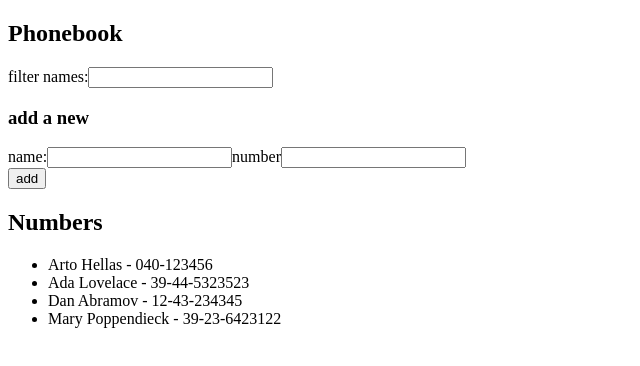
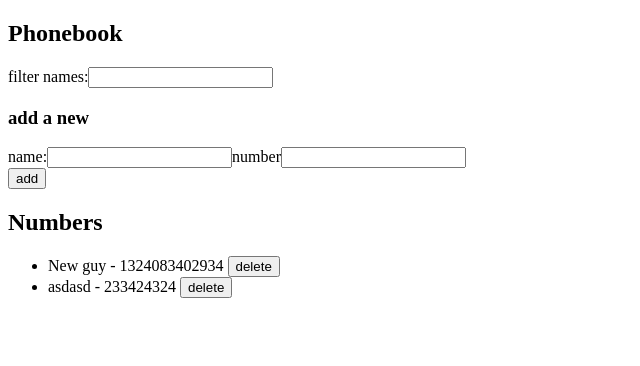
Before and after one commit to kgni/Full-stack-open-2022, a React (Create React App) app in the folder part2/phonebook/: page / in a window 1280 px wide. Shown: the top 366 px of the page, without its empty margins (0-640 px from the left). Built offline with nearby package versions, Linux system fonts and the light colour scheme; data requests are answered from the project's data file.

Commit message:
add exercises 2.15-2.18

```diff
--- a/part2/phonebook/db.json
+++ b/part2/phonebook/db.json
@@ -1,24 +1,14 @@
 {
   "persons": [
     {
-			"name": "Arto Hellas",
-			"number": "040-123456",
-			"id": 1
+      "name": "New guy",
+      "number": 1324083402934,
+      "id": 9
     },
     {
-			"name": "Ada Lovelace",
-			"number": "39-44-5323523",
-			"id": 2
-		},
-		{
-			"name": "Dan Abramov",
-			"number": "12-43-234345",
-			"id": 3
-		},
-		{
-			"name": "Mary Poppendieck",
-			"number": "39-23-6423122",
-			"id": 4
+      "name": "asdasd",
+      "number": 233424324,
+      "id": 10
     }
   ]
 }
--- a/part2/phonebook/src/App.js
+++ b/part2/phonebook/src/App.js
@@ -1,8 +1,9 @@
 import { useEffect, useState } from 'react';
-import axios from 'axios';
+// import axios from 'axios';
 import AddPersonForm from './components/AddPersonForm';
 import Numbers from './components/Numbers';
 import Filter from './components/Filter';
+import personService from './services/persons';
 
 const App = () => {
 	const [persons, setPersons] = useState([]);
@@ -12,13 +13,14 @@ const App = () => {
 
 	// fetching data from our json-server and setting our person state with the data
 	useEffect(() => {
-		async function getPersons() {
-			const response = await axios.get('http://localhost:3001/persons');
-			const data = await response.data;
-			setPersons(data);
-			console.log(data);
-		}
-		getPersons();
+		personService.getAll().then((response) => setPersons(response.data));
+		// async function getPersons() {
+		// 	const response = await axios.get('http://localhost:3001/persons');
+		// 	const data = await response.data;
+		// 	setPersons(data);
+		// 	console.log(data);
+		// }
+		// getPersons();
 	}, []);
 
 	// creating filtering condition. If filterName is empty, then the value is falsy which means we use the entire array of persons.
@@ -54,7 +56,7 @@ const App = () => {
 			<h2>Numbers</h2>
 			<ul>
 				{personsToShow.map((person) => (
-					<Numbers key={person.id} person={person} />
+					<Numbers setPersons={setPersons} key={person.id} person={person} />
 				))}
 			</ul>
 		</div>
--- a/part2/phonebook/src/components/AddPersonForm.js
+++ b/part2/phonebook/src/components/AddPersonForm.js
@@ -1,6 +1,6 @@
 import React from 'react';
 import Input from './Input';
-
+import personService from '../services/persons';
 const AddPersonForm = ({
 	persons,
 	setPersons,
@@ -34,9 +34,25 @@ const AddPersonForm = ({
 		const numbers = persons.map((person) => person.number);
 
 		// check if name is already in the list. If it is we alert and return to stop execution of the function
-		if (names.includes(newName.toLowerCase())) {
-			alert(`${newName} is already added to the phonebook`);
-			return;
+		if (names.includes(newName.toLowerCase()) && !numbers.includes(number)) {
+			if (
+				window.confirm(
+					`${newName} is already added to the phonebook, replace the old number with a new one?`
+				)
+			) {
+				let updatedPerson = persons.find((person) => person.name === newName);
+				updatedPerson.number = number;
+
+				personService.update(updatedPerson.id, updatedPerson);
+				setPersons((prevPersons) =>
+					prevPersons.map((person) =>
+						person.id !== updatedPerson.id ? person : updatedPerson
+					)
+				);
+				setNewName('');
+				setNewNumber('');
+				return;
+			}
 		}
 
 		if (numbers.includes(number)) {
@@ -47,12 +63,13 @@ const AddPersonForm = ({
 		const personObject = {
 			name: newName,
 			number: number,
-			id: persons.length + 1,
 		};
 
-		setPersons((prevPersons) => {
-			return [...prevPersons, personObject];
-		});
+		personService.create(personObject).then((response) =>
+			setPersons((prevPersons) => {
+				return [...prevPersons, response.data];
+			})
+		);
 
 		console.log(`${newName} - ${number} was added to the phonebook`);
 
--- a/part2/phonebook/src/components/Numbers.js
+++ b/part2/phonebook/src/components/Numbers.js
@@ -1,9 +1,20 @@
 import React from 'react';
+import personService from '../services/persons';
 
-const Numbers = ({ person }) => {
+const Numbers = ({ setPersons, person }) => {
+	const deleteHandler = () => {
+		window.confirm(`Delete ${person.name} ?`);
+
+		personService.deletePerson(person.id);
+
+		setPersons((prevPersons) =>
+			prevPersons.filter((prevPerson) => prevPerson.id !== person.id)
+		);
+	};
 	return (
 		<li>
-			{person.name} - {person.number}
+			{person.name} - {person.number}{' '}
+			<button onClick={deleteHandler}>delete</button>
 		</li>
 	);
 };
--- /dev/null
+++ b/part2/phonebook/src/services/persons.js
@@ -0,0 +1,27 @@
+import axios from 'axios';
+const baseUrl = 'http://localhost:3001/persons';
+
+const getAll = () => {
+	return axios.get(baseUrl);
+};
+
+const create = (newObject) => {
+	return axios.post(baseUrl, newObject);
+};
+
+const update = (id, newObject) => {
+	return axios.put(`${baseUrl}/${id}`, newObject);
+};
+
+const deletePerson = (id) => {
+	return axios.delete(`${baseUrl}/${id}`);
+};
+
+const personService = {
+	getAll,
+	create,
+	update,
+	deletePerson,
+};
+
+export default personService;
```
Lines whose indentation alone changed are shown as unchanged.
